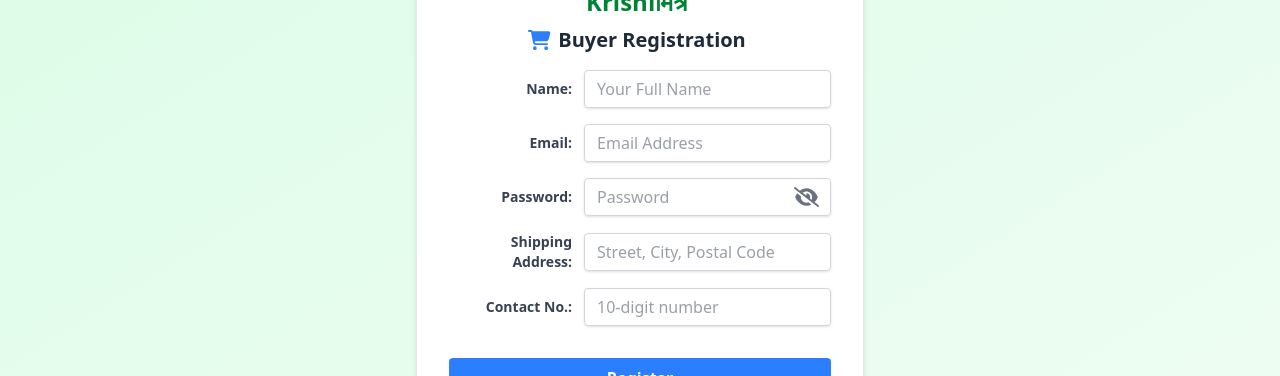
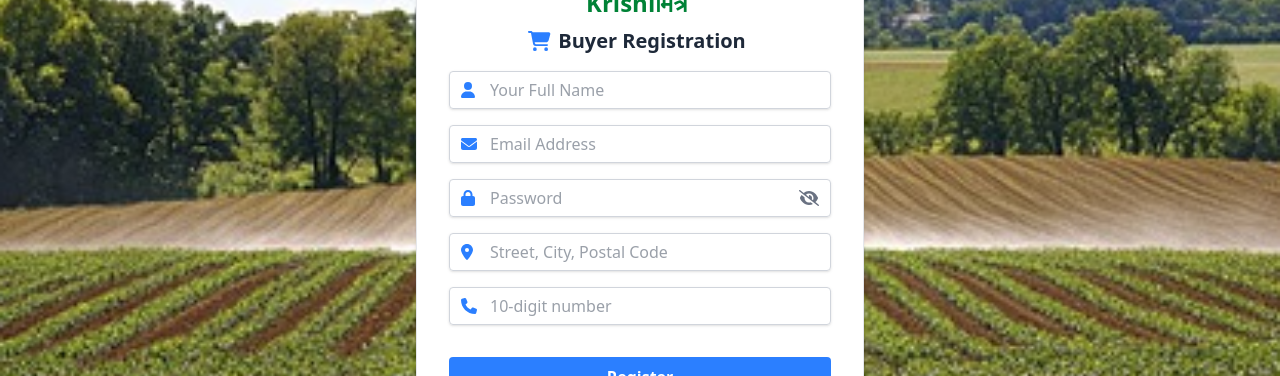
Before and after one commit to sharmmohit/KrishiMitra-Frontend, a React (Vite) app: page /register/buyer in a window 1280 px wide. Shown: the part 211-587 px from the top of the page. Built offline with nearby package versions, Linux system fonts and the light colour scheme; no server answers.

Commit message:
update the buyer registration form

```diff
--- a/src/Components/Landing/BuyerRegistrationForm.jsx
+++ b/src/Components/Landing/BuyerRegistrationForm.jsx
@@ -2,8 +2,20 @@ import React, { useState } from 'react';
 import '../../index.css';
 import { useNavigate, Link } from 'react-router-dom';
 import { FontAwesomeIcon } from '@fortawesome/react-fontawesome';
-import { faShoppingCart, faLeaf, faEye, faEyeSlash, faArrowLeft } from '@fortawesome/free-solid-svg-icons';
+import {
+  faShoppingCart,
+  faUser,
+  faLeaf,
+  faEnvelope,
+  faLock,
+  faEye,
+  faEyeSlash,
+  faArrowLeft,
+  faMapMarkerAlt,
+  faPhone
+} from '@fortawesome/free-solid-svg-icons';
 import { toast, ToastContainer } from 'react-toastify';
+import backgroundimage from '../../assets/buyerregistration.png';
 import 'react-toastify/dist/ReactToastify.css';
 
 function BuyerRegistrationForm() {
@@ -151,35 +163,43 @@ function BuyerRegistrationForm() {
     };
 
     return (
-        <div className="min-h-screen bg-gradient-to-br from-green-100 to-green-50 flex justify-center items-center p-4 md:p-10">
+        <div className="min-h-screen flex justify-center items-center p-4 md:p-10 relative"
+            style={{
+                backgroundImage: `url(${backgroundimage})`,
+                backgroundSize: 'cover',
+                backgroundPosition: 'center',
+                backgroundRepeat: 'no-repeat'
+            }}>
             <div className="bg-white p-8 rounded-lg shadow-md border border-gray-200 max-w-md w-full animate-fade-in">
                 {/* Header with back arrow */}
                 <div className="flex items-center mb-4">
                     <button
                         onClick={() => navigate('/')}
-                        className="text-blue-500 hover:text-blue-700 mr-2"
+                        className="text-blue-500 hover:text-blue-700 mr-2 transition-colors duration-200"
                     >
                         <FontAwesomeIcon icon={faArrowLeft} size="lg" />
                     </button>
-                    <div className="text-center flex-grow">
+                   <div className="text-center flex-grow">
                         <FontAwesomeIcon icon={faLeaf} size="2x" className="text-green-600 mb-2 animate-pulse shadow-md rounded-full bg-white p-2" />
                         <h1 className="text-2xl font-bold text-green-700">Krishiमित्र</h1>
                         <div className="flex items-center justify-center mt-2">
                             <FontAwesomeIcon icon={faShoppingCart} size="lg" className="text-blue-500 mr-2" />
                             <h2 className="text-xl font-bold text-gray-800">Buyer Registration</h2>
                         </div>
-                    </div>
+                     </div>
                     <div className="w-8"></div> {/* Spacer for alignment */}
                 </div>
 
                 <form onSubmit={handleRegister} className="space-y-4">
+                    {/* Name Field */}
                     <div>
-                        <div className="flex items-center">
-                            <label className="block text-gray-700 text-sm font-bold w-1/3 text-right mr-3" htmlFor="name">
-                                Name:
-                            </label>
+                        <div className="relative">
+                            <FontAwesomeIcon
+                                icon={faUser}
+                                className="absolute left-3 top-1/2 transform -translate-y-1/2 text-blue-500 transition-colors duration-200"
+                            />
                             <input
-                                className={`shadow appearance-none border rounded w-2/3 py-2 px-3 text-gray-700 leading-tight focus:outline-none focus:shadow-outline ${errors.name ? 'border-red-500' : 'border-gray-300 focus:border-blue-500'}`}
+                                className={`pl-10 pr-3 shadow appearance-none border rounded w-full py-2 text-gray-700 leading-tight focus:outline-none focus:shadow-outline ${errors.name ? 'border-red-500' : 'border-gray-300 focus:border-blue-500'}`}
                                 id="name"
                                 name="name"
                                 type="text"
@@ -191,13 +211,15 @@ function BuyerRegistrationForm() {
                         {errors.name && <p className="text-red-500 text-xs italic text-right pr-3 mt-1">{errors.name}</p>}
                     </div>
 
+                    {/* Email Field */}
                     <div>
-                        <div className="flex items-center">
-                            <label className="block text-gray-700 text-sm font-bold w-1/3 text-right mr-3" htmlFor="email">
-                                Email:
-                            </label>
+                        <div className="relative">
+                            <FontAwesomeIcon
+                                icon={faEnvelope}
+                                className="absolute left-3 top-1/2 transform -translate-y-1/2 text-blue-500 transition-colors duration-200"
+                            />
                             <input
-                                className={`shadow appearance-none border rounded w-2/3 py-2 px-3 text-gray-700 leading-tight focus:outline-none focus:shadow-outline ${errors.email ? 'border-red-500' : 'border-gray-300 focus:border-blue-500'}`}
+                                className={`pl-10 pr-3 shadow appearance-none border rounded w-full py-2 text-gray-700 leading-tight focus:outline-none focus:shadow-outline ${errors.email ? 'border-red-500' : 'border-gray-300 focus:border-blue-500'}`}
                                 id="email"
                                 name="email"
                                 type="email"
@@ -209,13 +231,15 @@ function BuyerRegistrationForm() {
                         {errors.email && <p className="text-red-500 text-xs italic text-right pr-3 mt-1">{errors.email}</p>}
                     </div>
 
+                    {/* Password Field */}
                     <div>
-                        <div className="flex items-center relative">
-                            <label className="block text-gray-700 text-sm font-bold w-1/3 text-right mr-3" htmlFor="password">
-                                Password:
-                            </label>
+                        <div className="relative">
+                            <FontAwesomeIcon
+                                icon={faLock}
+                                className="absolute left-3 top-1/2 transform -translate-y-1/2 text-blue-500 transition-colors duration-200"
+                            />
                             <input
-                                className={`shadow appearance-none border rounded w-2/3 py-2 px-3 text-gray-700 leading-tight focus:outline-none focus:shadow-outline ${errors.password ? 'border-red-500' : 'border-gray-300 focus:border-blue-500'}`}
+                                className={`pl-10 pr-10 shadow appearance-none border rounded w-full py-2 text-gray-700 leading-tight focus:outline-none focus:shadow-outline ${errors.password ? 'border-red-500' : 'border-gray-300 focus:border-blue-500'}`}
                                 id="password"
                                 name="password"
                                 type={showPassword ? 'text' : 'password'}
@@ -225,23 +249,25 @@ function BuyerRegistrationForm() {
                             />
                             <button
                                 type="button"
-                                className="absolute inset-y-0 right-0 pr-3 flex items-center text-gray-500 focus:outline-none"
+                                className="absolute inset-y-0 right-0 pr-3 flex items-center text-gray-500 hover:text-blue-500 focus:outline-none transition-colors duration-200"
                                 onClick={() => setShowPassword(!showPassword)}
                                 title={showPassword ? 'Hide Password' : 'Show Password'}
                             >
-                                <FontAwesomeIcon icon={showPassword ? faEye : faEyeSlash} size="lg" />
+                                <FontAwesomeIcon icon={showPassword ? faEye : faEyeSlash} />
                             </button>
                         </div>
                         {errors.password && <p className="text-red-500 text-xs italic text-right pr-3 mt-1">{errors.password}</p>}
                     </div>
 
+                    {/* Shipping Address Field */}
                     <div>
-                        <div className="flex items-center">
-                            <label className="block text-gray-700 text-sm font-bold w-1/3 text-right mr-3" htmlFor="shippingAddress">
-                                Shipping Address:
-                            </label>
+                        <div className="relative">
+                            <FontAwesomeIcon
+                                icon={faMapMarkerAlt}
+                                className="absolute left-3 top-1/2 transform -translate-y-1/2 text-blue-500 transition-colors duration-200"
+                            />
                             <input
-                                className={`shadow appearance-none border rounded w-2/3 py-2 px-3 text-gray-700 leading-tight focus:outline-none focus:shadow-outline ${errors.shippingAddress ? 'border-red-500' : 'border-gray-300 focus:border-blue-500'}`}
+                                className={`pl-10 pr-3 shadow appearance-none border rounded w-full py-2 text-gray-700 leading-tight focus:outline-none focus:shadow-outline ${errors.shippingAddress ? 'border-red-500' : 'border-gray-300 focus:border-blue-500'}`}
                                 id="shippingAddress"
                                 name="shippingAddress"
                                 type="text"
@@ -253,13 +279,15 @@ function BuyerRegistrationForm() {
                         {errors.shippingAddress && <p className="text-red-500 text-xs italic text-right pr-3 mt-1">{errors.shippingAddress}</p>}
                     </div>
 
+                    {/* Contact Number Field */}
                     <div>
-                        <div className="flex items-center">
-                            <label className="block text-gray-700 text-sm font-bold w-1/3 text-right mr-3" htmlFor="contactNumber">
-                                Contact No.:
-                            </label>
+                        <div className="relative">
+                            <FontAwesomeIcon
+                                icon={faPhone}
+                                className="absolute left-3 top-1/2 transform -translate-y-1/2 text-blue-500 transition-colors duration-200"
+                            />
                             <input
-                                className={`shadow appearance-none border rounded w-2/3 py-2 px-3 text-gray-700 leading-tight focus:outline-none focus:shadow-outline ${errors.contactNumber ? 'border-red-500' : 'border-gray-300 focus:border-blue-500'}`}
+                                className={`pl-10 pr-3 shadow appearance-none border rounded w-full py-2 text-gray-700 leading-tight focus:outline-none focus:shadow-outline ${errors.contactNumber ? 'border-red-500' : 'border-gray-300 focus:border-blue-500'}`}
                                 id="contactNumber"
                                 name="contactNumber"
                                 type="tel"
@@ -273,14 +301,14 @@ function BuyerRegistrationForm() {
 
                     <button
                         type="submit"
-                        className={`bg-blue-500 hover:bg-blue-700 text-white font-bold py-2 px-4 rounded focus:outline-none focus:shadow-outline w-full mt-4 ${isSubmitting ? 'opacity-50 cursor-not-allowed' : ''}`}
+                        className={`bg-blue-500 hover:bg-blue-700 text-white font-bold py-2 px-4 rounded focus:outline-none focus:shadow-outline w-full mt-4 transition-colors duration-200 ${isSubmitting ? 'opacity-50 cursor-not-allowed' : ''}`}
                         disabled={isSubmitting}
                     >
                         {isSubmitting ? 'Registering...' : 'Register'}
                     </button>
 
                     <div className="text-center mt-3">
-                        <Link to="/signin" className="inline-block align-baseline font-bold text-xs text-blue-500 hover:text-blue-800">
+                        <Link to="/signin" className="inline-block align-baseline font-bold text-xs text-blue-500 hover:text-blue-800 transition-colors duration-200">
                             Already have an account? Sign In
                         </Link>
                     </div>
```
Also changed, not shown: src/assets/buyerregistration.png (added).
